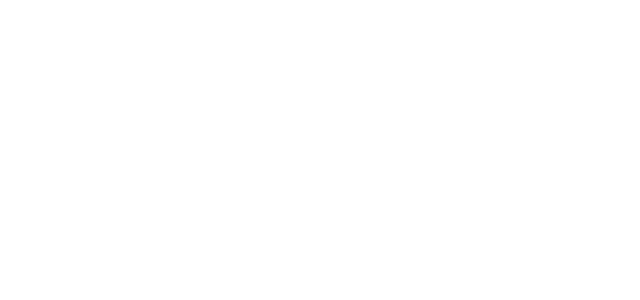
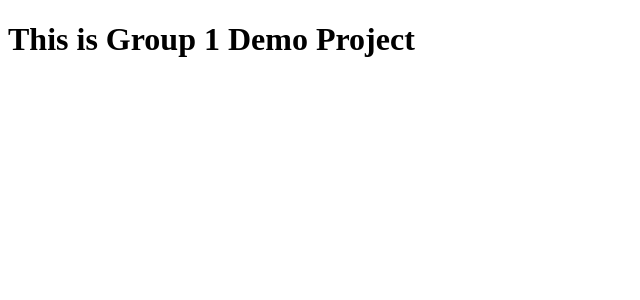
Before and after one commit to PeanutEz/BTVN_03_React_03, a React (Vite) app: page / in a window 1280 px wide. Before the commit this address had no page. Shown: the top 300 px of the page, without its empty margins (0-640 px from the left). Built offline with nearby package versions, Linux system fonts and the light colour scheme.

Commit message:
Lac Update Vercel

```diff
--- a/src/App.tsx
+++ b/src/App.tsx
@@ -1,9 +1,11 @@
 import { Routes, Route } from "react-router-dom";
 import DemoUseState from "./pages/UseState_Demo";
+import Home from "./pages/Home";
 
 function App() {
   return (
     <Routes>
+      <Route path="/" element={<Home />} />
       <Route path="/demo-useState" element={<DemoUseState />} />
     </Routes>
   );
--- /dev/null
+++ b/src/pages/Home.tsx
@@ -0,0 +1,7 @@
+export default function Home() {
+  return (
+    <div>
+      <h1>This is Group 1 Demo Project</h1>
+    </div>
+  );
+}
```
Also changed, not shown: vercel.json (added).
